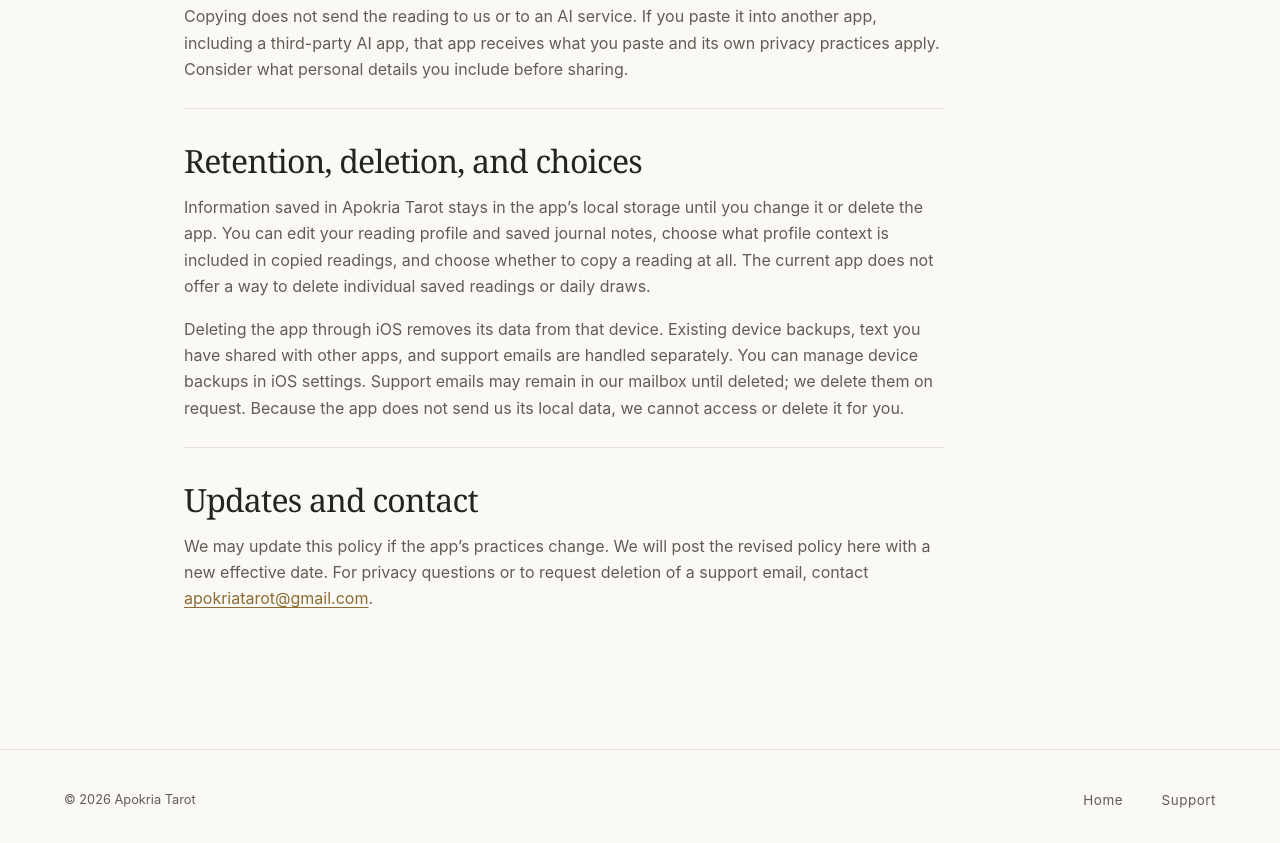
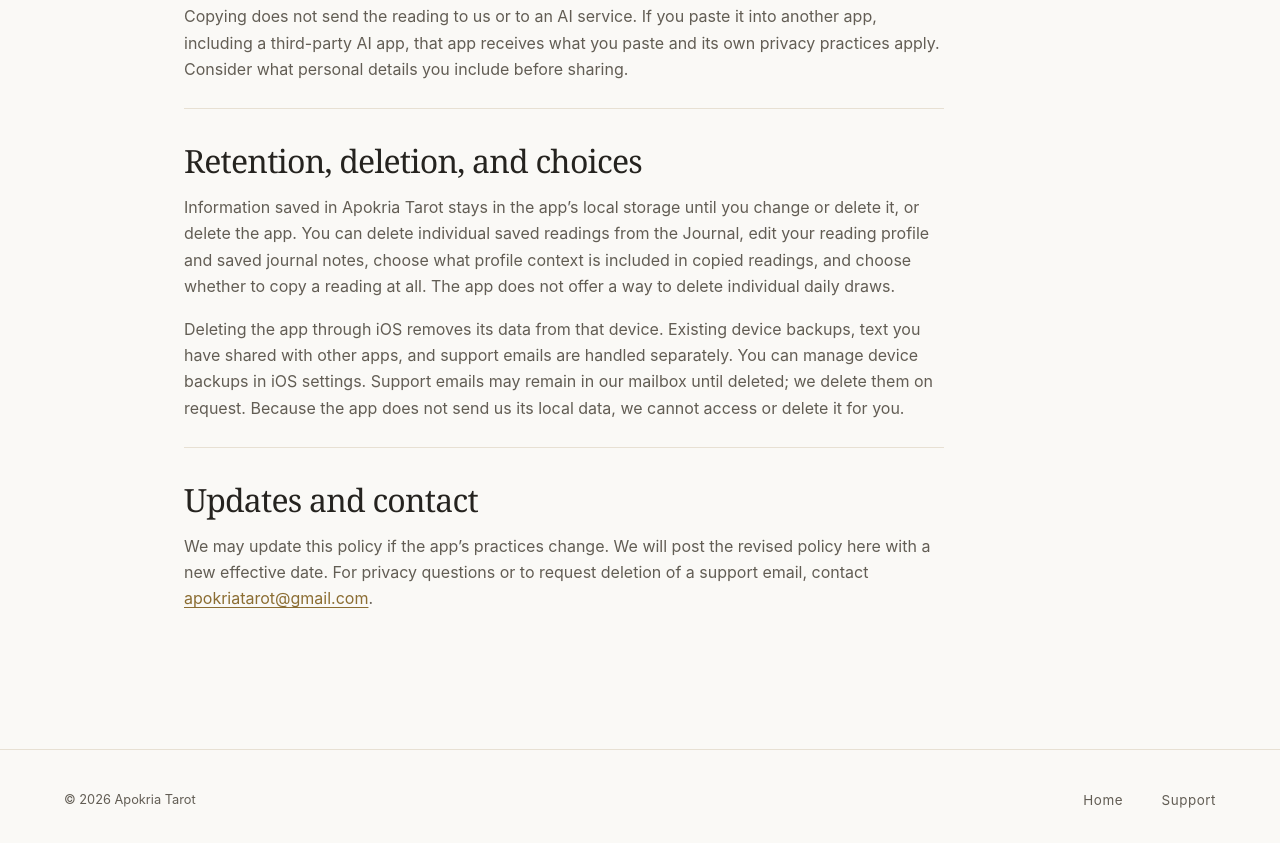
Before and after one commit to Bigpep55/apokria, a plain HTML site: page privacy/index.html in a window 1280 px wide. Shown: the part 1567-2410 px from the top of the page. Drawn offline with Linux system fonts and the light colour scheme.

Commit message:
docs: reflect saved reading deletion in privacy policy

```diff
--- a/privacy/index.html
+++ b/privacy/index.html
@@ -53,7 +53,7 @@
 
       <section>
         <h2>Retention, deletion, and choices</h2>
-        <p>Information saved in Apokria Tarot stays in the app’s local storage until you change it or delete the app. You can edit your reading profile and saved journal notes, choose what profile context is included in copied readings, and choose whether to copy a reading at all. The current app does not offer a way to delete individual saved readings or daily draws.</p>
+        <p>Information saved in Apokria Tarot stays in the app’s local storage until you change or delete it, or delete the app. You can delete individual saved readings from the Journal, edit your reading profile and saved journal notes, choose what profile context is included in copied readings, and choose whether to copy a reading at all. The app does not offer a way to delete individual daily draws.</p>
         <p>Deleting the app through iOS removes its data from that device. Existing device backups, text you have shared with other apps, and support emails are handled separately. You can manage device backups in iOS settings. Support emails may remain in our mailbox until deleted; we delete them on request. Because the app does not send us its local data, we cannot access or delete it for you.</p>
       </section>
 
```
